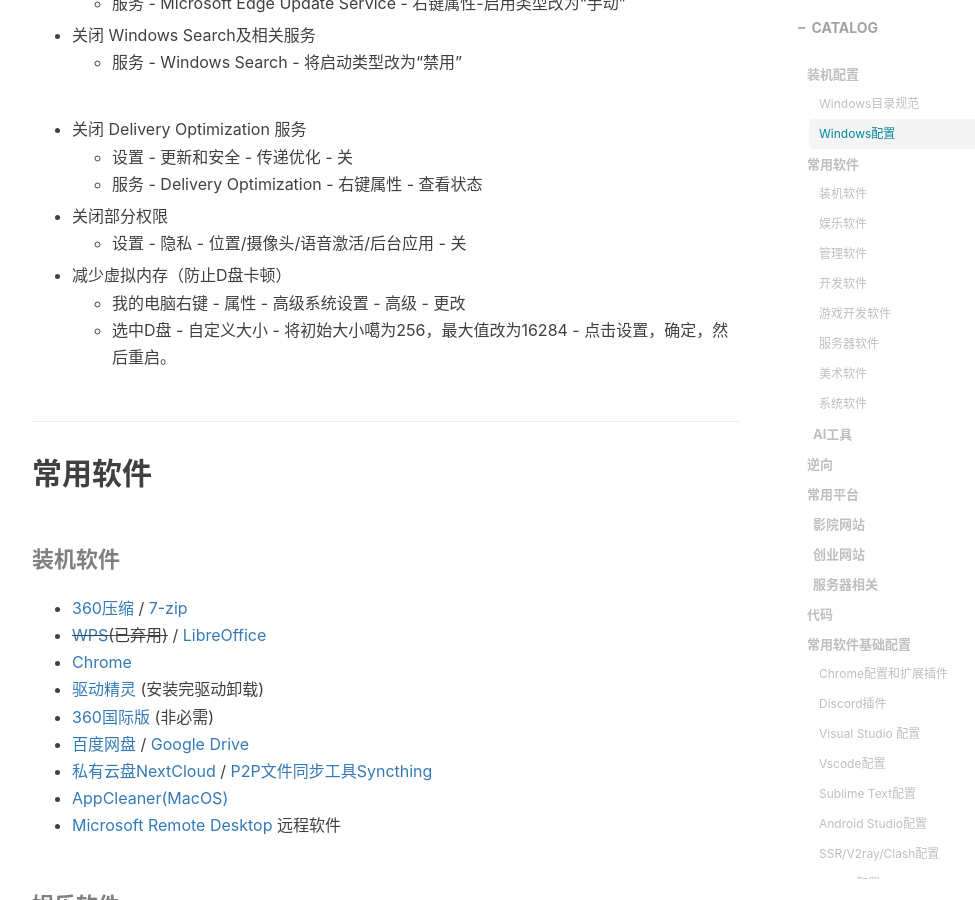
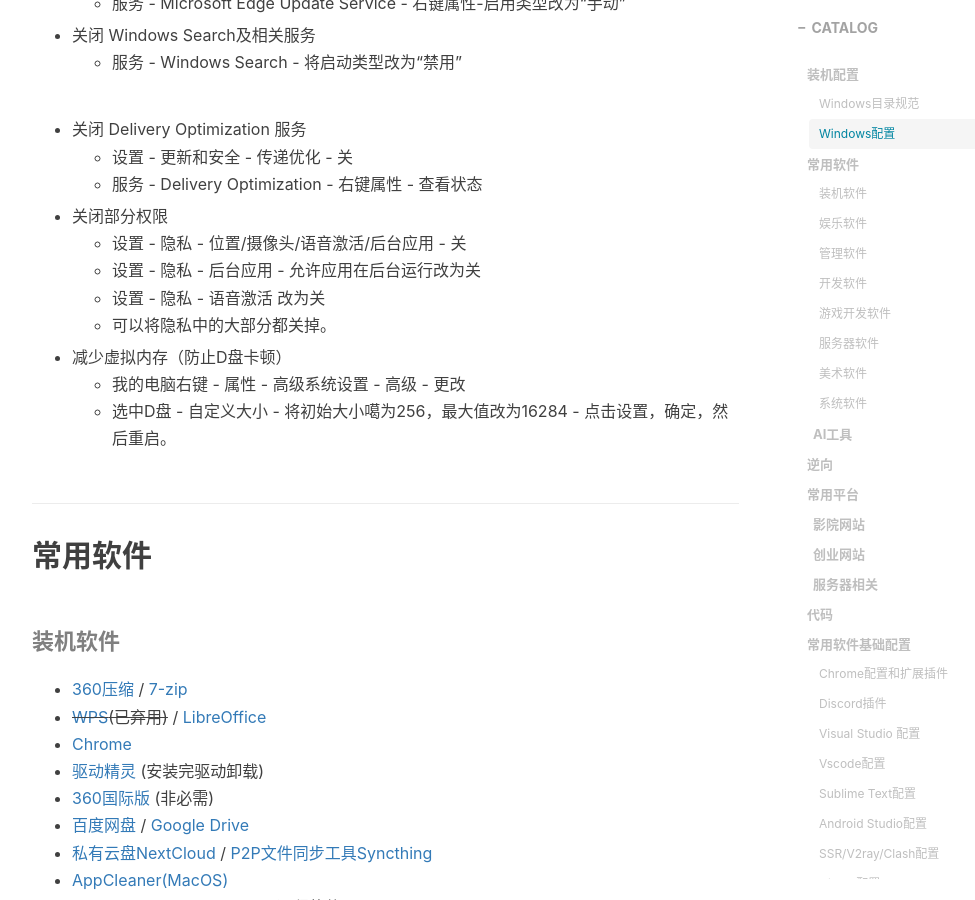
Before and after one commit to gumcstronger/gumcstronger.github.io, a Jekyll site: the page built from _posts/2022/2022-08-24-windows.md, in a window 1280 px wide and 900 px high, scrolled down 1753 px. Shown: the whole window, without its empty margins (233-1208 px from the left). Built offline with Jekyll 4.4.1, drawn with Linux system fonts in a browser that asks for light colours; comment, search, counter and statistics services are not loaded.

Commit message:
Update 2022-08-24-windows.md

```diff
--- a/_posts/2022/2022-08-24-windows.md
+++ b/_posts/2022/2022-08-24-windows.md
@@ -59,6 +59,9 @@
   - 服务 - Delivery Optimization - 右键属性 - 查看状态
 - 关闭部分权限
   - 设置 - 隐私 - 位置/摄像头/语音激活/后台应用 - 关
+  - 设置 - 隐私 - 后台应用 - 允许应用在后台运行改为关
+  - 设置 - 隐私 - 语音激活 改为关
+  - 可以将隐私中的大部分都关掉。
 - 减少虚拟内存（防止D盘卡顿）
   - 我的电脑右键 - 属性 - 高级系统设置 - 高级 - 更改
   - 选中D盘 - 自定义大小 - 将初始大小噶为256，最大值改为16284 - 点击设置，确定，然后重启。
```
